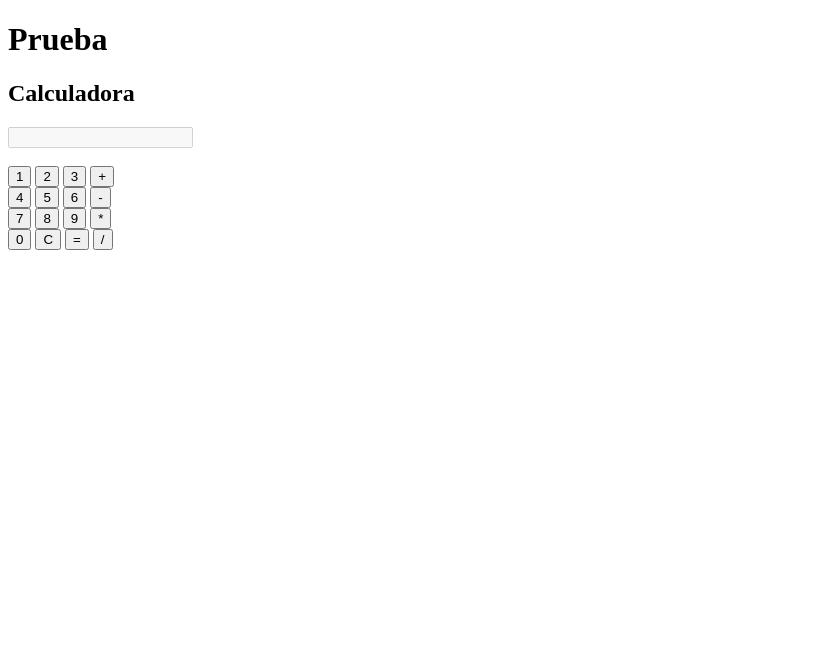
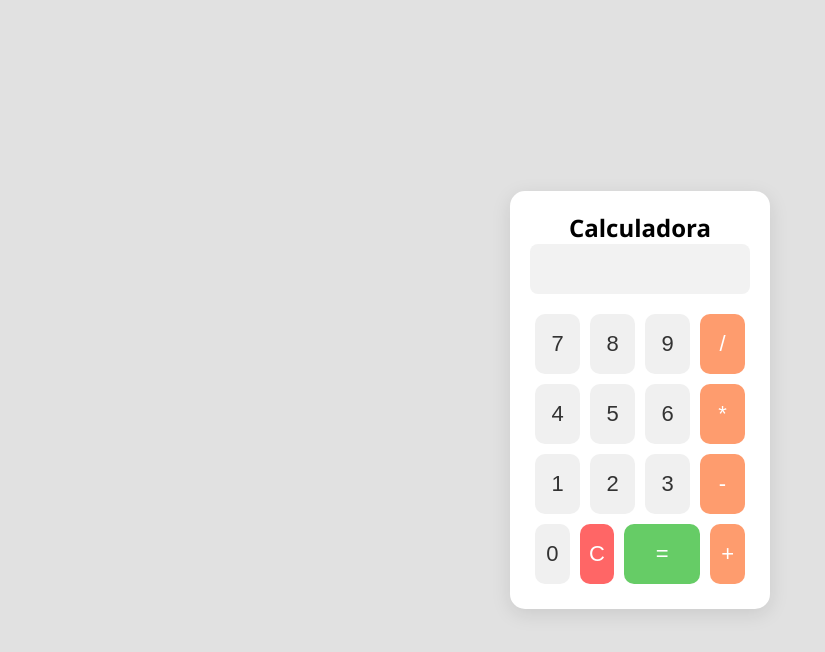
Before and after one commit to EAVR7/democalc, a plain HTML site: page index.html in a window 1280 px wide. Shown: the whole page, without its empty margins (0-825 px from the left). Drawn offline with Linux system fonts and the light colour scheme.

Commit message:
se agrego estilo

```diff
--- a/index.html
+++ b/index.html
@@ -2,38 +2,145 @@
 <html lang="es">
 <head>
     <meta charset="UTF-8">
+    <meta name="viewport" content="width=device-width, initial-scale=1.0">
     <title>Calculadora</title>
-    <h1>Prueba</h1>
+
+
+    <style>
+        * {
+            margin: 0;
+            padding: 0;
+            box-sizing: border-box;
+        }
+
+        body {
+            font-family: 'Segoe UI', Tahoma, Geneva, Verdana, sans-serif;
+            background-color: #e1e1e1;
+            display: flex;
+            justify-content: center;
+            align-items: center;
+            height: 100vh;
+            margin: 0;
+        }
+
+        .calculadora {
+            background-color: #ffffff;
+            border-radius: 15px;
+            box-shadow: 0 5px 20px rgba(0, 0, 0, 0.1);
+            padding: 20px;
+            width: 260px;
+            text-align: center;
+        }
+
+        #resultado {
+            width: 100%;
+            height: 50px;
+            font-size: 28px;
+            text-align: right;
+            padding: 10px;
+            border: none;
+            border-radius: 8px;
+            background-color: #f2f2f2;
+            margin-bottom: 15px;
+        }
+
+        button {
+            width: 60px;
+            height: 60px;
+            font-size: 22px;
+            margin: 8px;
+            border: none;
+            border-radius: 10px;
+            background-color: #f0f0f0;
+            color: #333;
+            cursor: pointer;
+            transition: background-color 0.2s;
+        }
+
+        button:hover {
+            background-color: #dcdcdc;
+        }
+
+        button:active {
+            background-color: #ccc;
+        }
+
+        .operador {
+            background-color: #fe9c6e;
+            color: white;
+        }
+
+        .operador:hover {
+            background-color: #f79455;
+        }
+
+        .igual {
+            background-color: #66cc66;
+            color: white;
+            width: 132px;
+        }
+
+        .igual:hover {
+            background-color: #58b958;
+        }
+
+        .limpiar {
+            background-color: #ff6666;
+            color: white;
+        }
+
+        .limpiar:hover {
+            background-color: #e55a5a;
+        }
+
+        .fila {
+            display: flex;
+            justify-content: center;
+        }
+
+        .fila button {
+            margin: 5px;
+        }
+    </style>
 </head>
 <body>
 
+    <div class="calculadora">
         <h2>Calculadora</h2>
+        <input type="text" id="resultado" disabled>
 
-<input type="text" id="resultado" disabled>
-<br><br>
 
+        <div class="fila">
+            <button onclick="agregar('7')">7</button>
+            <button onclick="agregar('8')">8</button>
+            <button onclick="agregar('9')">9</button>
+            <button onclick="agregar('/')" class="operador">/</button>
+        </div>
+
+
+        <div class="fila">
+            <button onclick="agregar('4')">4</button>
+            <button onclick="agregar('5')">5</button>
+            <button onclick="agregar('6')">6</button>
+            <button onclick="agregar('*')" class="operador">*</button>
+        </div>
+
+
+        <div class="fila">
             <button onclick="agregar('1')">1</button>
             <button onclick="agregar('2')">2</button>
             <button onclick="agregar('3')">3</button>
-<button onclick="agregar('+')">+</button>
-<br>
+            <button onclick="agregar('-')" class="operador">-</button>
+        </div>
 
-<button onclick="agregar('4')">4</button>
-<button onclick="agregar('5')">5</button>
-<button onclick="agregar('6')">6</button>
-<button onclick="agregar('-')">-</button>
-<br>
 
-<button onclick="agregar('7')">7</button>
-<button onclick="agregar('8')">8</button>
-<button onclick="agregar('9')">9</button>
-<button onclick="agregar('*')">*</button>
-<br>
-
+        <div class="fila">
             <button onclick="agregar('0')">0</button>
-<button onclick="limpiar()">C</button>
-<button onclick="calcular()">=</button>
-<button onclick="agregar('/')">/</button>
+            <button onclick="limpiar()" class="limpiar">C</button>
+            <button onclick="calcular()" class="igual">=</button>
+            <button onclick="agregar('+')" class="operador">+</button>
+        </div>
+    </div>
 
     <script>
         function agregar(valor) {
```
Lines whose indentation alone changed are shown as unchanged.
